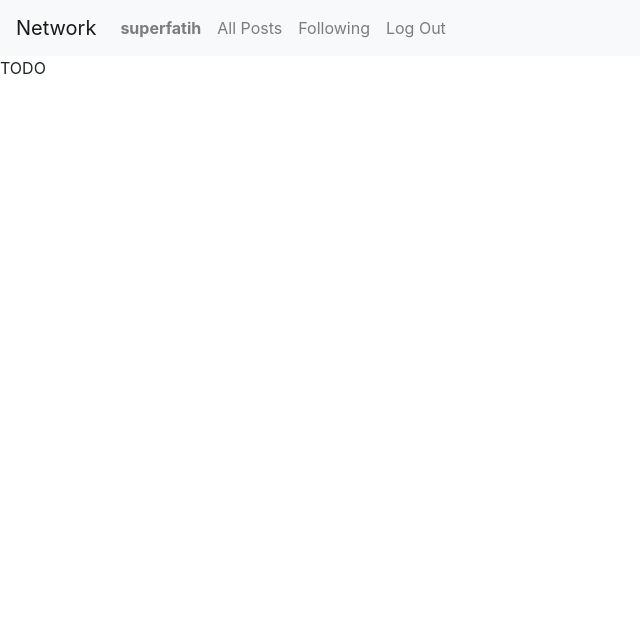
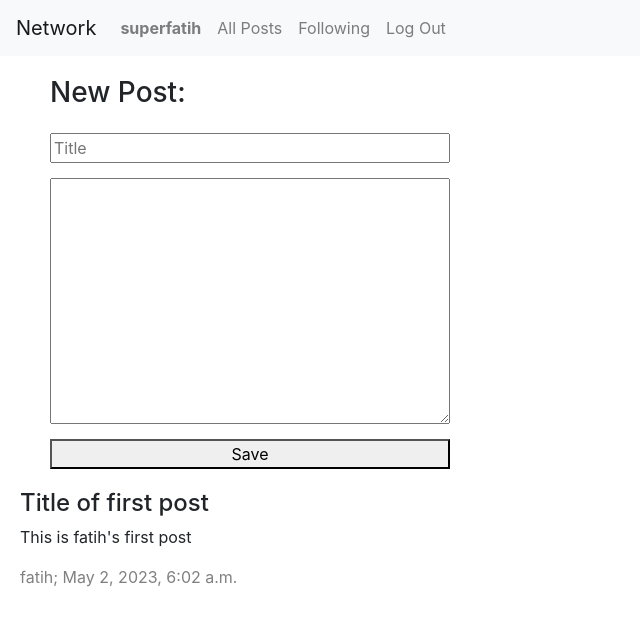
Before and after one commit to fatihtt/cs50w, a Django app: page / in a window 1280 px wide. Shown: the top 626 px of the page, without its empty margins (0-640 px from the left). Run offline with Django 3.2, Linux system fonts and the light colour scheme; a user stored in the database is signed in; data comes from the database, SQL or seed files in the repository; both versions use the stored data as it was after the commit; some libraries are stand-ins or nearby versions.

Commit message:
designing js

```diff
--- a/4 Network/network/models.py
+++ b/4 Network/network/models.py
@@ -7,6 +7,7 @@ class User(AbstractUser):
 
 class Post(models.Model):
     user = models.ForeignKey(User, on_delete=models.CASCADE)
+    title = models.CharField(max_length=100)
     text = models.TextField()
     time = models.DateTimeField(auto_now_add=True)
 
--- /dev/null
+++ b/4 Network/network/static/network/index.js
@@ -0,0 +1,10 @@
+document.addEventListener("DOMContentLoaded", function () {
+    // Even listener for new post button
+    const newPostButton = document.querySelector("#input-newpost-submit");
+    newPostButton.addEventListener("click", newPost);
+});
+
+function newPost (e) {
+    // Take inputs
+    e.preventDefault();
+}
--- a/4 Network/network/static/network/styles.css
+++ b/4 Network/network/static/network/styles.css
@@ -0,0 +1,13 @@
+.form-newpost {
+    display: flex;
+    flex-direction: column;
+    max-width: 400px;
+    gap: 15px;
+    margin: 20px 30px;
+}
+.div-posts {
+    padding-left: 20px;
+}
+.css-description {
+    color: gray;
+}
--- a/4 Network/network/templates/network/index.html
+++ b/4 Network/network/templates/network/index.html
@@ -1,5 +1,33 @@
 {% extends "network/layout.html" %}
+{% load static %}
+
+{% block head %}
+<script src="{% static 'network/index.js' %}"></script>
+{% endblock %}
 
 {% block body %}
-    TODO
+    <div class="div-posts">
+        {% if user.is_authenticated and not request.GET.p == "f" %}
+            <form class="form-newpost" action="./" method="post">
+                <h3>New Post:</h3>
+                <input placeholder="Title" type="text" id="input-newpost-title">
+                <textarea name="" id="input-newpost-text" cols="30" rows="10"></textarea>
+                <button id="input-newpost-submit">Save</button>
+            </form>
+        {% endif %}
+        {% for post in posts %}
+            <div class="div-post">
+                <h4>{{ post.title }}</h4>
+                {% if user.username == post.user.username %}
+                    <a href="#">Edit</a>
+                {% endif %}
+                <p>
+                    {{ post.text }}
+                </p>
+                <p class="css-description">{{ post.user.username }}; {{ post.time }}</p>
+            </div>
+        {% empty %}
+            No post yet!
+        {% endfor %}
+    </div>
 {% endblock %}
--- a/4 Network/network/templates/network/layout.html
+++ b/4 Network/network/templates/network/layout.html
@@ -6,6 +6,8 @@
         <title>{% block title %}Social Network{% endblock %}</title>
         <link rel="stylesheet" href="https://stackpath.bootstrapcdn.com/bootstrap/4.4.1/css/bootstrap.min.css" integrity="sha384-Vkoo8x4CGsO3+Hhxv8T/Q5PaXtkKtu6ug5TOeNV6gBiFeWPGFN9MuhOf23Q9Ifjh" crossorigin="anonymous">
         <link href="{% static 'network/styles.css' %}" rel="stylesheet">
+        {% block head %}
+        {% endblock %}
     </head>
     <body>
 
@@ -24,7 +26,7 @@
                 </li>
                 {% if user.is_authenticated %}
                     <li class="nav-item">
-                        <a class="nav-link" href="#">Following</a>
+                        <a class="nav-link" href="{% url 'index' %}?p=f">Following</a>
                     </li>
                     <li class="nav-item">
                         <a class="nav-link" href="{% url 'logout' %}">Log Out</a>
```
Also changed, not shown: 4 Network/db.sqlite3, 4 Network/network/migrations/0004_post_title.py (added).
